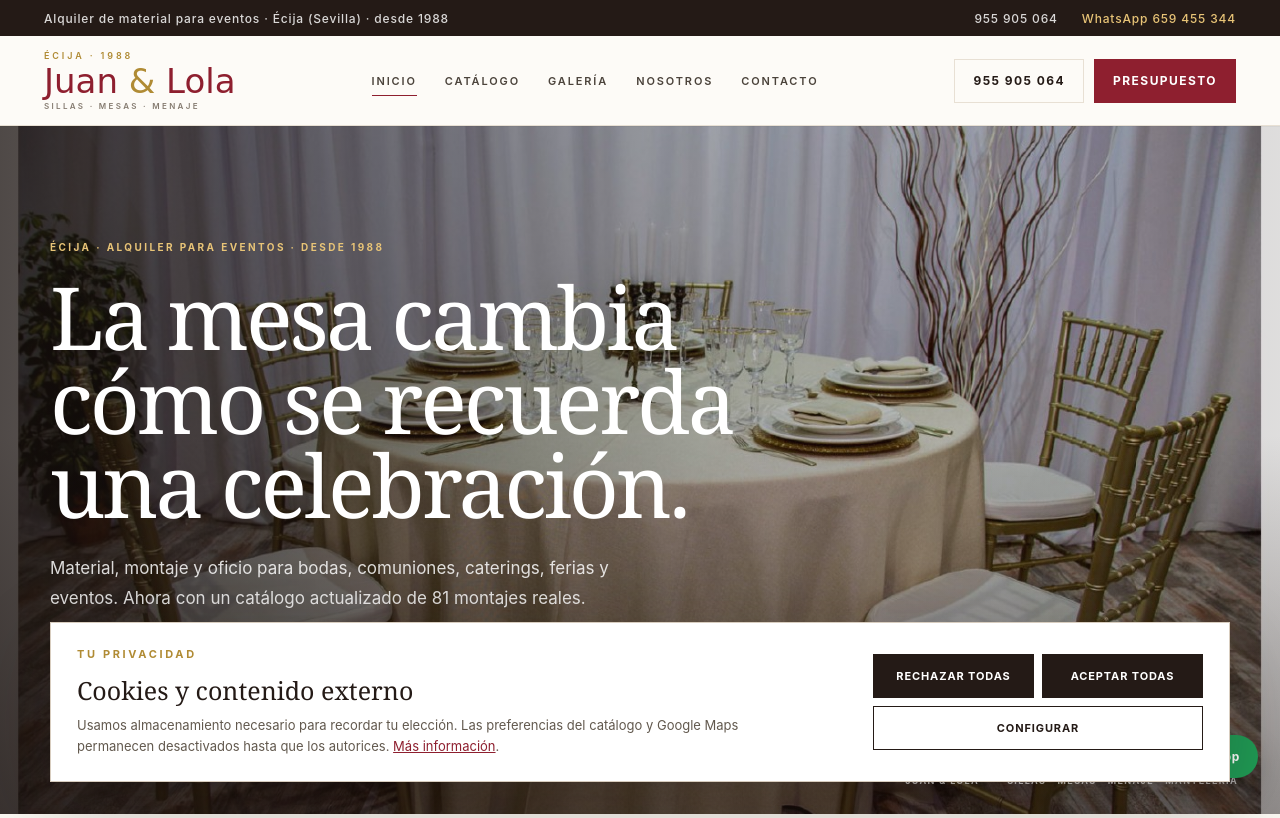
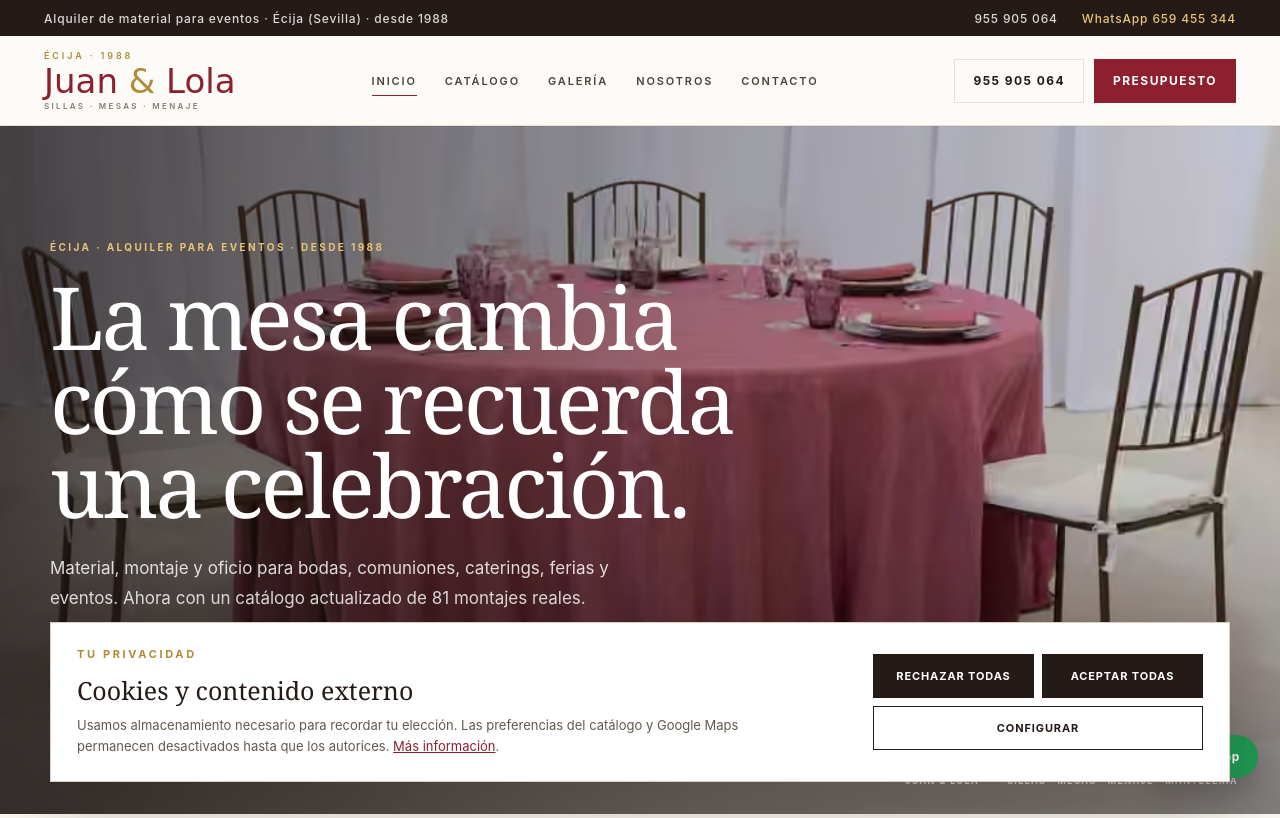
Before and after one commit to vornicx/sillas-juan-y-lola-web, a plain HTML site: page index.html in a window 1280 px wide. Shown: the top 818 px of the page. Drawn offline with Linux system fonts and the light colour scheme.

Commit message:
feat: use current catalog photography on home

```diff
--- a/index.html
+++ b/index.html
@@ -1,4 +1,4 @@
-<!doctype html><html lang="es"><head><meta charset="utf-8"><meta name="viewport" content="width=device-width, initial-scale=1"><title>Sillas Juan y Lola | Alquiler de material para eventos en Écija</title><meta name="description" content="Alquiler de sillas, mesas, menaje y mantelería para bodas y eventos. Nuevo catálogo con 81 montajes reales de Juan y Lola en Écija."><meta name="theme-color" content="#8e1f2f"><link rel="canonical" href="https://sillasjuanylola.com/"><link rel="icon" href="/favicon.svg" type="image/svg+xml"><link rel="stylesheet" href="/assets/styles.css"><link rel="stylesheet" href="/assets/catalogo-2025.css"><meta property="og:type" content="website"><meta property="og:locale" content="es_ES"><meta property="og:site_name" content="Sillas Juan y Lola"><meta property="og:title" content="Sillas Juan y Lola | Material para eventos desde 1988"><meta property="og:description" content="Sillas, mesas, menaje y mantelería para eventos. Consulta el nuevo catálogo con 81 montajes reales."><meta property="og:image" content="https://sillasjuanylola.com/assets/images/catalogo-2021/venecia-oro.jpg"></head><body class="home-v2-page">
+<!doctype html><html lang="es"><head><meta charset="utf-8"><meta name="viewport" content="width=device-width, initial-scale=1"><title>Sillas Juan y Lola | Alquiler de material para eventos en Écija</title><meta name="description" content="Alquiler de sillas, mesas, menaje y mantelería para bodas y eventos. Nuevo catálogo con 81 montajes reales de Juan y Lola en Écija."><meta name="theme-color" content="#8e1f2f"><link rel="canonical" href="https://sillasjuanylola.com/"><link rel="icon" href="/favicon.svg" type="image/svg+xml"><link rel="stylesheet" href="/assets/styles.css"><link rel="stylesheet" href="/assets/catalogo-2025.css"><meta property="og:type" content="website"><meta property="og:locale" content="es_ES"><meta property="og:site_name" content="Sillas Juan y Lola"><meta property="og:title" content="Sillas Juan y Lola | Material para eventos desde 1988"><meta property="og:description" content="Sillas, mesas, menaje y mantelería para eventos. Consulta el nuevo catálogo con 81 montajes reales."><meta property="og:image" content="https://sillasjuanylola.com/assets/images/catalogo-2025/buganvilla-forja-palillos.avif"></head><body class="home-v2-page">
   <a class="skip-link" href="#contenido">Saltar al contenido</a>
   <div class="topbar"><span>Alquiler de material para eventos · Écija (Sevilla) · desde 1988</span><span class="topbar-contacts"><a href="tel:+34955905064">955 905 064</a><a href="https://wa.me/34659455344" target="_blank" rel="noreferrer">WhatsApp 659 455 344</a></span></div>
   <header class="site-header">
@@ -8,7 +8,7 @@
     <div class="header-actions"><a class="phone-button" href="tel:+34955905064">955 905 064</a><a class="primary-button small" href="/contacto/">Presupuesto</a></div>
   </header>
   <main id="contenido">
-    <section class="home-v2-hero" style="background-image:url('/assets/images/catalogo-2021/venecia-oro.jpg')"><div class="home-v2-hero-shade"></div><div class="shell home-v2-hero-inner"><p class="home-v2-kicker">Écija · Alquiler para eventos · Desde 1988</p><h1>La mesa cambia<br>cómo se recuerda<br>una celebración.</h1><p>Material, montaje y oficio para bodas, comuniones, caterings, ferias y eventos. Ahora con un catálogo actualizado de 81 montajes reales.</p><div class="home-v2-actions"><a class="primary-button" href="/catalogo/">Ver nuevo catálogo</a><a class="home-v2-textlink" href="/contacto/">Pedir presupuesto <span>↗</span></a></div></div><div class="home-v2-hero-note"><span>Juan &amp; Lola</span><span>Sillas · Mesas · Menaje · Mantelería</span></div></section>
+    <section class="home-v2-hero" style="background-image:url('/assets/images/catalogo-2025/buganvilla-forja-palillos.avif')"><div class="home-v2-hero-shade"></div><div class="shell home-v2-hero-inner"><p class="home-v2-kicker">Écija · Alquiler para eventos · Desde 1988</p><h1>La mesa cambia<br>cómo se recuerda<br>una celebración.</h1><p>Material, montaje y oficio para bodas, comuniones, caterings, ferias y eventos. Ahora con un catálogo actualizado de 81 montajes reales.</p><div class="home-v2-actions"><a class="primary-button" href="/catalogo/">Ver nuevo catálogo</a><a class="home-v2-textlink" href="/contacto/">Pedir presupuesto <span>↗</span></a></div></div><div class="home-v2-hero-note"><span>Juan &amp; Lola</span><span>Sillas · Mesas · Menaje · Mantelería</span></div></section>
     <section class="home-v2-intro shell"><div><p class="eyebrow">Empresa familiar</p><h2>Más fácil de elegir.<br>Igual de personal.</h2></div><div><p>Desde 1988, Juan y Lola trabaja con particulares, caterings, hostelería y organismos para vestir eventos completos. Entrega, montaje, recogida y lavandería propia, con trato directo desde Écija.</p><a href="/nosotros/">Conocer a Juan &amp; Lola →</a></div></section>
     <section class="home-v2-numbers shell"><div><strong>1988</strong><span>desde</span></div><div><strong>81</strong><span>montajes actuales</span></div><div><strong>22</strong><span>manteles</span></div><div><strong>11</strong><span>modelos de silla</span></div></section>
     <section class="home-v2-catalog shell"><div class="home-v2-catalog-head"><div><p class="eyebrow">Nuevo catálogo</p><h2>Encuentra la combinación antes de pedirla.</h2></div><p>Compara mantelería, sillas y mesa directamente sobre montajes reales. Sin nombres inventados ni referencias genéricas.</p></div><div class="home-v2-editorial-grid"><a class="home-v2-editorial-card home-v2-editorial-main" href="/catalogo/" aria-label="Ver mantelería"><span class="catalog-v2-photo" data-catalog-page="48" aria-hidden="true"></span><div><small>22 colecciones</small><strong>Mantelería</strong><em>Ver catálogo →</em></div></a><a class="home-v2-editorial-card" href="/catalogo/?chair=Crossback%20Blanca"><span class="catalog-v2-photo" data-catalog-page="49" aria-hidden="true"></span><div><small>11 modelos</small><strong>Sillas</strong><em>Comparar →</em></div></a><a class="home-v2-editorial-card" href="/catalogo/"><span class="catalog-v2-photo" data-catalog-page="79" aria-hidden="true"></span><div><small>Gasa Beig · Gasa Verde</small><strong>Caminos</strong><em>Ver montajes →</em></div></a><a class="home-v2-editorial-card" href="/catalogo/"><span class="catalog-v2-photo" data-catalog-page="81" aria-hidden="true"></span><div><small>Montaje actual</small><strong>Mesa Rústica</strong><em>Ver combinación →</em></div></a></div></section>
```
